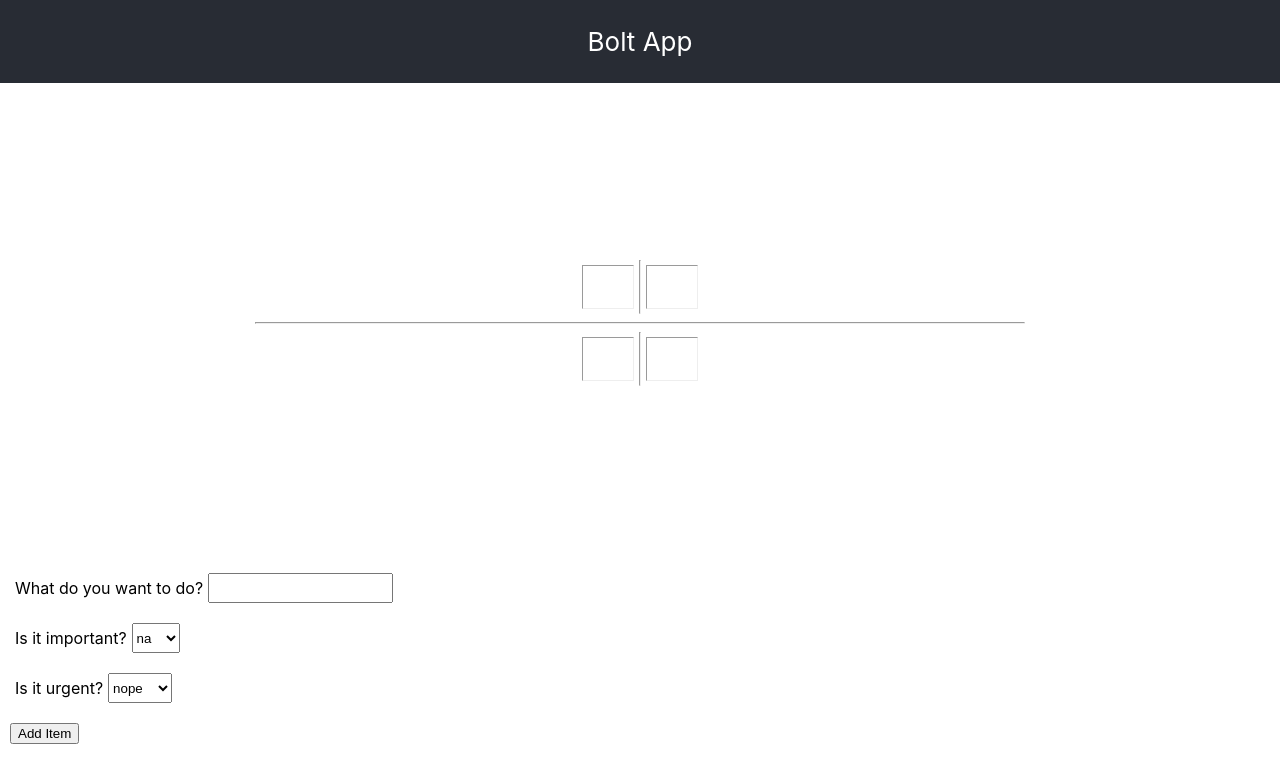
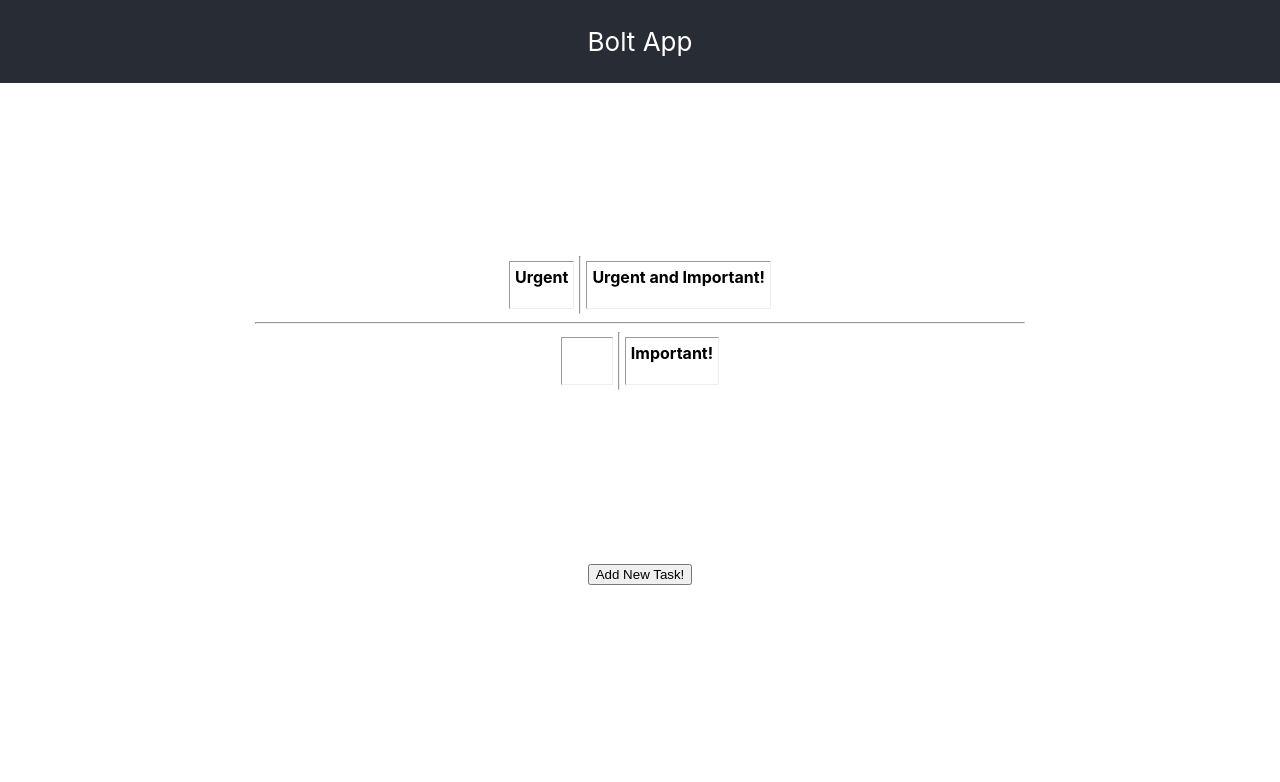
Before and after one commit to arorashu/boltApp, a React (Create React App) app: page / in a window 1280 px wide. Shown: the top 782 px of the page. Built offline with nearby package versions, Linux system fonts and the light colour scheme.

Commit message:
Refactor the grid, Add app view states, able to hide the add task panel

```diff
--- a/src/App.js
+++ b/src/App.js
@@ -2,13 +2,8 @@ import React from 'react';
 // import logo from './logo.svg';
 import './App.css';
 import TaskCard from './components/TaskCard/TaskCard';
-import Quadrant from './components/Quadrant/Quadrant';
 import Form from "./components/Form/Form";
-// import {
-//   Dialog,
-//   // DialogOverlay,
-//   // DialogContent
-// } from "@reach/dialog";
+import Grid from "./components/Grid/Grid";
 
 
 
@@ -19,12 +14,16 @@ class App extends React.Component {
     super(props);
     const allTasks = this.getFromStorage('allTasks');
     const taskList = this.getTaskList(allTasks);
-    this.state = {allTasks, taskList};
+    this.appViews = {
+      HOME: 1,
+      CREATE_TASK: 2
+    };
+    this.state = {allTasks, taskList, view: this.appViews.HOME};
   }
 
 
   render() {
-    const taskList = this.state.taskList;
+    // const taskList = this.state.taskList;
 
     return (
       <div className="App">
@@ -33,34 +32,19 @@ class App extends React.Component {
             Bolt App
           </p>
         </header>
-        <div name="grid" className="grid">
-          <div className="urgent">
-            <Quadrant>
-              {taskList[1][0]}
-            </Quadrant>
-            <vr/>
-            <Quadrant>
-              {taskList[1][1]}
-            </Quadrant>
-          </div>
 
-          <hr/>
+      <Grid taskList={this.state.taskList}></Grid>
 
-          <div className="important">
-            <Quadrant>
-              {taskList[0][0]}
-            </Quadrant>
-            <vr/>
-            <Quadrant>
-              {taskList[0][1]}
-            </Quadrant>
-          </div>
+      <div><button onClick={this.addNewTask}>Add New Task!</button>
+      </div>
+
+      {(this.state.view == this.appViews.CREATE_TASK) && (
+        <div className="action-panel">
+          <button onClick={this.cancelAddTask}>Never Mind</button>
+          <Form onTaskAdd={this.onTaskAdd}></Form>
         </div>
+      )}
 
-        <div className="action-panel">
-          <Form onTaskAdd={this.onTaskAdd}></Form>
-
-        </div>
         {/* <Dialog isOpen={true}>
           <p>Some Content</p>
         </Dialog> */}
@@ -130,6 +114,14 @@ class App extends React.Component {
     this.setState({allTasks: allTasks, taskList});
   }
 
+  addNewTask = () => {
+    this.setState({view: this.appViews.CREATE_TASK});
+  }
+
+  cancelAddTask = () => {
+    this.setState({view: this.appViews.HOME});
+  }
+
   getFromStorage = (key) => {
     let value = localStorage.getItem(key);
     return JSON.parse(value);
--- a/src/components/Form/Form.jsx
+++ b/src/components/Form/Form.jsx
@@ -44,9 +44,4 @@ function addItem(props) {
 }
 
 
-function getFromStorage(key) {
-    let value = localStorage.getItem(key);
-    return JSON.parse(value);
-}
-
 export default Form;
--- /dev/null
+++ b/src/components/Grid/Grid.jsx
@@ -0,0 +1,38 @@
+import React from 'react';
+import Quadrant from '../Quadrant/Quadrant';
+// import './Task.css';
+
+function Grid(props) {
+    const taskList = props.taskList;
+    return (
+        <div name="grid" className="grid">
+            <div className="urgent">
+                <Quadrant name="Urgent" onClick={heWasClicked} id="1000">
+                    {taskList[1][0]}
+                </Quadrant>
+                <vr />
+                <Quadrant name="Urgent and Important!">
+                    {taskList[1][1]}
+                </Quadrant>
+            </div>
+
+            <hr />
+
+            <div className="important">
+                <Quadrant name="">
+                    {taskList[0][0]}
+                </Quadrant>
+                <vr />
+                <Quadrant name="Important!">
+                    {taskList[0][1]}
+                </Quadrant>
+            </div>
+        </div>
+    );
+}
+
+function heWasClicked(id) {
+    console.log('bla bla bla ' + id);
+}
+
+export default Grid;
--- a/src/components/Quadrant/Quadrant.js
+++ b/src/components/Quadrant/Quadrant.js
@@ -6,12 +6,22 @@ class Quadrant extends React.Component {
 
 
         return (
-            <div className="task-list">
-                <ul>
-                    {this.props.children}
-                </ul>
+            <div onClick={this.iWasClicked} className="task-list">
+                <span><b>
+                    {this.props.name}
+                </b>
+                </span>
+                <div>
+                    <ul>
+                        {this.props.children}
+                    </ul>
+                </div>
             </div>
-          );
+        );
+    }
+
+    iWasClicked = () => {
+        this.props.onClick(this.props.id);
     }
 }
 
```
